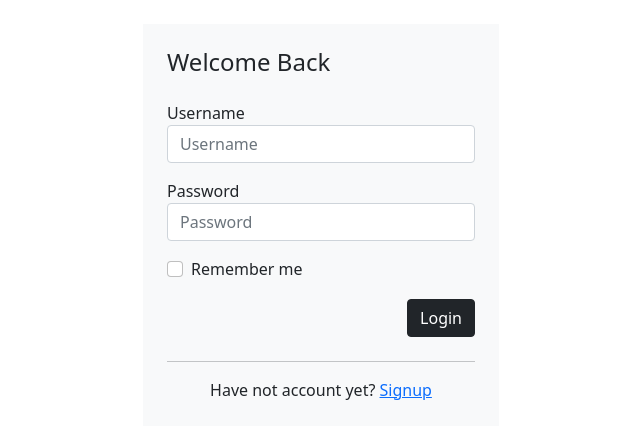
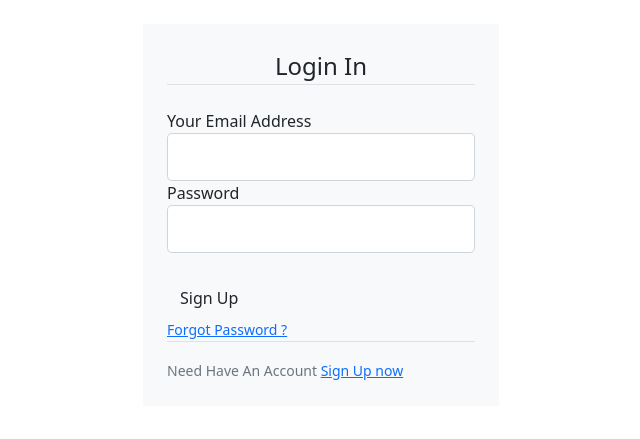
Before and after one commit to sling254/MitPitch, a Flask app: template app/templates/auth/login.html in a window 1280 px wide. Shown: the top 439 px of the page, without its empty margins (319-959 px from the left). Run offline with Flask 2, Linux system fonts and the light colour scheme; the template is opened without the code that fills it: values that come from a table or form of the project are taken from there, most other values are stand-ins (such as "Sample title", 1, 10 or a date in 2020).

Commit message:
add login and welcome email html

```diff
--- a/app/auth/forms.py
+++ b/app/auth/forms.py
@@ -6,7 +6,7 @@
 class LoginForm(FlaskForm):
     email = StringField('Your Email Address', validators=[Required(),Email()])
     password = PasswordField('Password',validators=[Required()])
-    remember = BooleanField('Remember Me!')
+    remember_me = BooleanField('Remember Me!')
     submit = SubmitField('Login')
 
 class RegForm(FlaskForm):
--- a/app/auth/views.py
+++ b/app/auth/views.py
@@ -8,10 +8,8 @@
 
 
 
-@auth.route('/login')
-def login():
 
-    return render_template('auth/login.html')
+
 
 
 
--- a/app/templates/auth/login.html
+++ b/app/templates/auth/login.html
@@ -4,32 +4,88 @@
     <div class="row">
         <div class="col-md-4 offset-md-4">
             <div class="login-form bg-light mt-4 p-4">
-                <form action="" method="" class="row g-3">
-                    <h4>Welcome Back</h4>
+                <form action=""method="POST">
+                    {{ form.hidden_tag() }}
+                    <fieldset class="form-gruop">
+                        <legend class="border-bottom mb-4 text-center">Login In</legend>
                         <div class="col-12">
-                        <label>Username</label>
-                        <input type="text" name="username" class="form-control" placeholder="Username">
+                            <div class="form-gruop">
+                                {{ form.email.label(class="form-control-label")}}
+
+                                {% if form.email.errors %}
+                                    {{ form.email(class="form-control form-control-lg is-invalid")}}
+                                    <div class="invalid-feedback">
+                                        {% for error in form.email.errors %}
+                                            <span>{{ error }}</span>
+                                        {% endfor %}
+
+                                    </div>
+                                {% else %}
+                                    {{ form.email(class="form-control form-control-lg")}}
+                                {% endif %}
+
+                            </div>
                         </div>
                         <div class="col-12">
-                        <label>Password</label>
-                        <input type="password" name="password" class="form-control" placeholder="Password">
+                            <div class="form-gruop">
+                                {{ form.password.label(class="form-control-label")}}
+                                {% if form.password.errors %}
+                                    {{ form.password(class="form-control form-control-lg is-invalid")}}
+                                    <div class="invalid-feedback">
+                                        {% for error in form.password.errors %}
+                                            <span>{{ error }}</span>
+                                        {% endfor %}
+
+                                    </div>
+                                {% else %}
+                                    {{ form.password(class="form-control form-control-lg")}}
+                                {% endif %}
+                            </div>
                         </div>
                         <div class="col-12">
                             <div class="form-check">
-                            <input class="form-check-input" type="checkbox" id="rememberMe">
-                            <label class="form-check-label" for="rememberMe"> Remember me</label>
+                                {{ form.remember_me (class="form-check-input")}}
+                                {{ form.remember_me.label (class="form-check-label")}}
                             </div>
+
                         </div>
-                    <div class="col-12">
-                        <button type="submit" class="btn btn-dark float-end">Login</button>
+
+                    </fieldset>
+                    <div class="form-gruop">
+                    {{ form.submit(class="btn btn-outine-info")}}
                     </div>
+                    <small class="text-muted ml-2">
+                    <a href="#">Forgot Password ?</a>
+                    </small>
+
+                    <div class="border-top pt-3">
+                    <small class="text-muted">
+                    Need Have An Account <a href="{{ url_for('auth.register')}}">Sign Up now</a>
+                    </small>
+                    </div>
+
                 </form>
-                <hr class="mt-4">
-                <div class="col-12">
-                    <p class="text-center mb-0">Have not account yet? <a href="#">Signup</a></p>
+            </div>
+
+
         </div>
     </div>
 </div>
+
+
+
+
+
+
+
+
+
+
+
 </div>
-</div>
+
+
+
+
+
 {% endblock %}
--- /dev/null
+++ b/app/templates/email/welcome_user.html
@@ -0,0 +1,3 @@
+<h1>Hey{{user.username}}</h1>
+<p>Welcome to Minuto Pitch </p>
+<p>We have just seen you have signed up for our application and want to welcome you to the family. Please enjoy </p>
--- /dev/null
+++ b/app/templates/email/welcome_user.txt
@@ -0,0 +1,3 @@
+Hello {{user.username}}
+Welcome to Watchlist
+We have just seen you have signed up for our application and want to welcome you to the family. Please enjoy the reviews of all your  favourite films.
```
Lines whose indentation alone changed are shown as unchanged.
